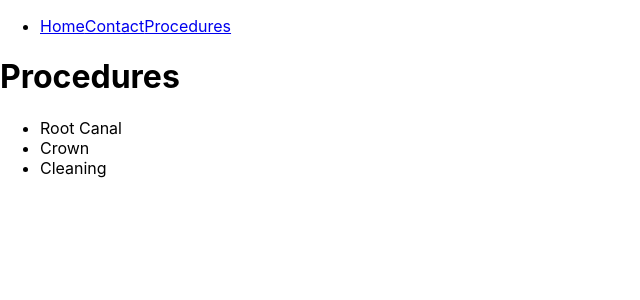
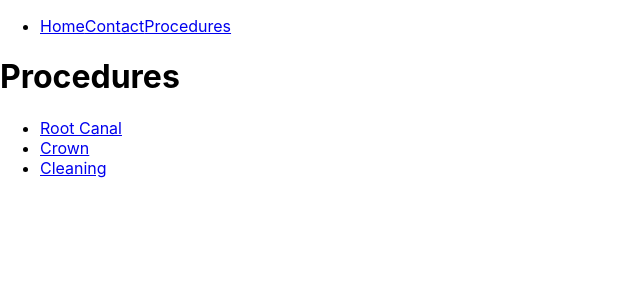
Before and after one commit to jtreeves/dentist-router, a JavaScript app: page /procedures in a window 1280 px wide. Shown: the top 300 px of the page, without its empty margins (0-640 px from the left). Built offline with nearby package versions, Linux system fonts and the light colour scheme; the HTML template or start-up script is replaced by a standard one.

Commit message:
[Procedures] Link to each procedure

```diff
--- a/src/App.js
+++ b/src/App.js
@@ -49,9 +49,11 @@ function App() {
                 />
                 <Route
                     path='/procedures/:id'
-                    render={(routeInfo) => {
-                        const id = routeInfo.match.params.id
-                        const targetProcedure = proceduresList.find((procedure) => procedure.id === parseInt(id))
+                    render={(routeProps) => {
+                        const id = routeProps.match.params.id
+                        const targetProcedure = proceduresList.find((procedure) => {
+                            return procedure.id === parseInt(id)
+                        })
                         return <ProcedureDetails procedure={targetProcedure} />
                     }}
                 />
--- a/src/components/Procedures.js
+++ b/src/components/Procedures.js
@@ -1,6 +1,12 @@
+import { Link } from 'react-router-dom'
+
 function Procedures(props) {
     const procedureItems = props.proceduresList.map((procedure) => {
-        return <li>{procedure.name}</li>
+        return <li>
+            <Link to={`/procedures/${procedure.id}`}>
+                {procedure.name}
+            </Link>
+        </li>
     })
 
     return(
```
Also changed, not shown: 1 other file (tests, documents, lock files or other folders).
